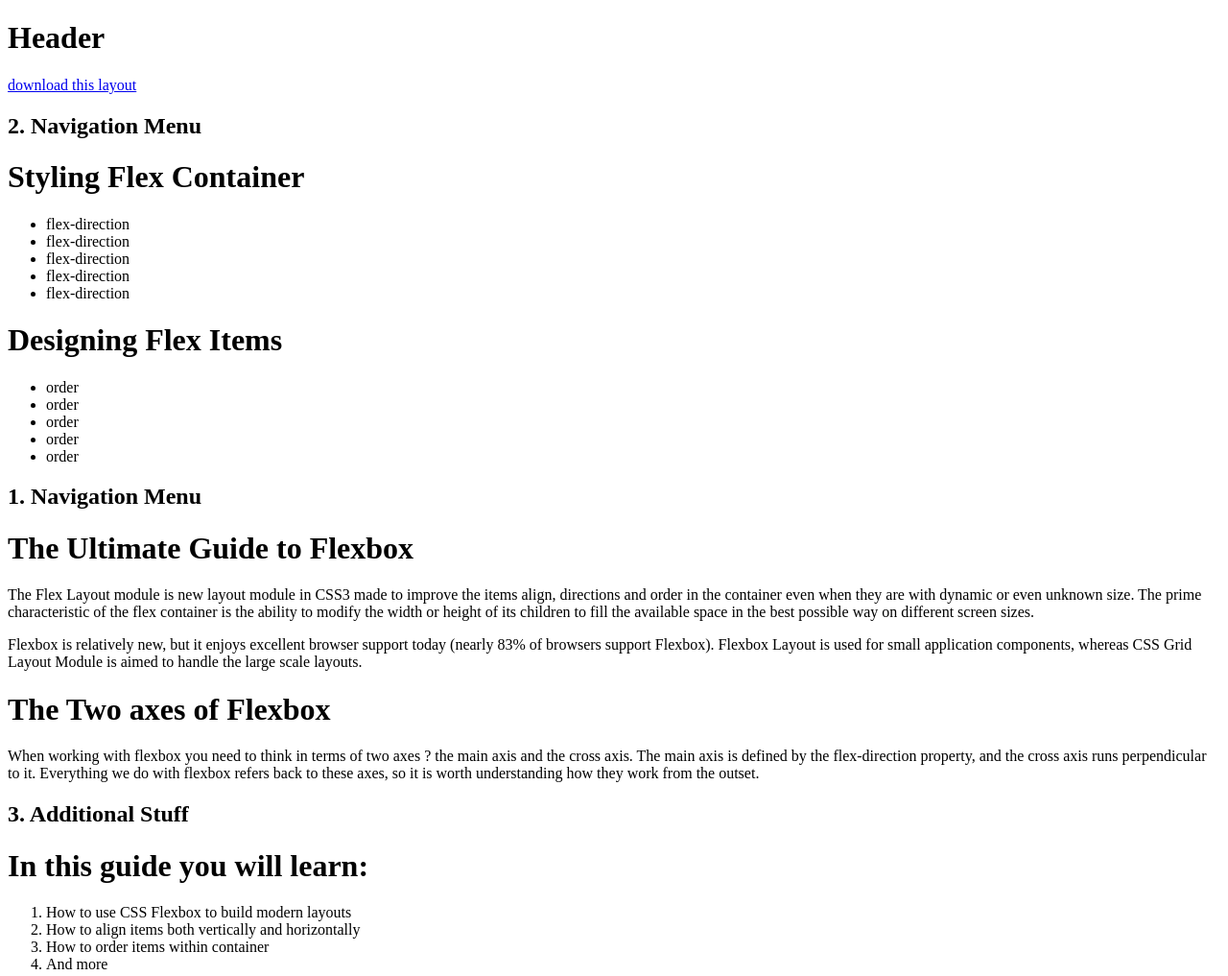
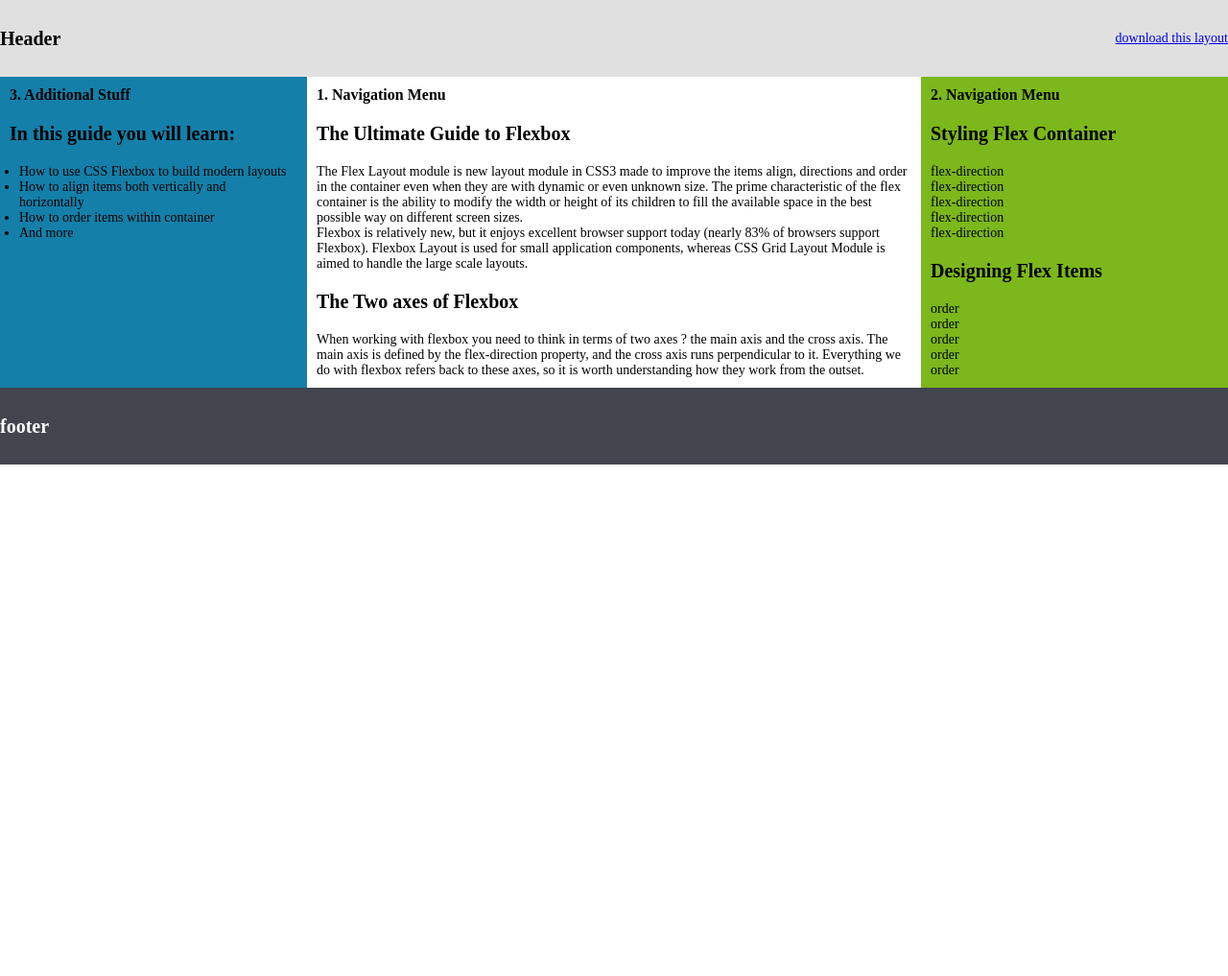
Before and after one commit to AndreiaPena/2020_CSS_layout_flexbox, a plain HTML site: page index.html in a window 1280 px wide. Shown: the top 1017 px of the page at 96% size. After the commit the page ends 800 px from the top, so only its background shows below. Drawn offline with Linux system fonts and the light colour scheme.

Commit message:
template 1

```diff
--- a/index.html
+++ b/index.html
@@ -4,6 +4,7 @@
     <meta charset="UTF-8">
     <meta name="viewport" content="width=device-width, initial-scale=1.0">
     <title>Document</title>
+    <link rel="stylesheet" href="script.css">
 </head>
 <body>
     <header>
@@ -11,6 +12,14 @@
         <a href="#">download this layout</a>
     </header>
     <div id="wrapper">
+        <div class="content">
+            <h2>1. Navigation Menu</h2>
+            <h1>The Ultimate Guide to Flexbox </h1>
+            <p>The Flex Layout module is new layout module in CSS3 made to improve the items align, directions and order in the container even when they are with dynamic or even unknown size. The prime characteristic of the flex container is the ability to modify the width or height of its children to fill the available space in the best possible way on different screen sizes. </p>
+            <p>Flexbox is relatively new, but it enjoys excellent browser support today (nearly 83% of browsers support Flexbox). Flexbox Layout is used for small application components, whereas CSS Grid Layout Module is aimed to handle the large scale layouts. </p>
+            <h1>The Two axes of Flexbox</h1>
+            <p>When working with flexbox you need to think in terms of two axes ? the main axis and the cross axis. The main axis is defined by the flex-direction property, and the cross axis runs perpendicular to it. Everything we do with flexbox refers back to these axes, so it is worth understanding how they work from the outset. </p>
+        </div>
 <div class="navigation">
     <h2>2. Navigation Menu</h2>
     <h1>Styling Flex Container</h1>
@@ -30,23 +39,15 @@
         <li>order</li>
     </ul>
 </div>
-<div class="content">
-    <h2>1. Navigation Menu</h2>
-    <h1>The Ultimate Guide to Flexbox </h1>
-    <p>The Flex Layout module is new layout module in CSS3 made to improve the items align, directions and order in the container even when they are with dynamic or even unknown size. The prime characteristic of the flex container is the ability to modify the width or height of its children to fill the available space in the best possible way on different screen sizes. </p>
-    <p>Flexbox is relatively new, but it enjoys excellent browser support today (nearly 83% of browsers support Flexbox). Flexbox Layout is used for small application components, whereas CSS Grid Layout Module is aimed to handle the large scale layouts. </p>
-    <h1>The Two axes of Flexbox</h1>
-    <p>When working with flexbox you need to think in terms of two axes ? the main axis and the cross axis. The main axis is defined by the flex-direction property, and the cross axis runs perpendicular to it. Everything we do with flexbox refers back to these axes, so it is worth understanding how they work from the outset. </p>
-</div>
-<div class="navigation">
+<div class="stuff">
     <h2>3. Additional Stuff</h2>
     <h1>In this guide you will learn: </h1>
-    <ol>
+    <ul>
         <li>How to use CSS Flexbox to build modern layouts</li>
         <li>How to align items both vertically and horizontally</li>
         <li>How to order items within container</li>
         <li>And more</li>
-    </ol>
+    </ul>
 </div>
     </div>
     <footer>
--- a/script.css
+++ b/script.css
@@ -3,3 +3,60 @@
     padding: 0;
     box-sizing: border-box;
 }
+
+body {
+    font-size: 14px;
+}
+h1 {
+    font-size: 20px;
+    padding: 20px 0;
+}
+h2 {
+    font-size: 16px;
+}
+header{
+    background-color: #E0E0E0;
+    display: flex;
+    align-items: center;
+    justify-content: space-between;
+    height: 10vh;
+}
+
+.content {
+    background-color: #fff;
+    width: 50%;
+    height: auto;
+    padding: 10px  10px;
+    order: 1;
+}
+
+.navigation {
+    background-color: #7CB71C;
+    width: 25%;
+    padding: 10px 10px;
+    order: 2;
+}
+.navigation ul {
+    list-style-type : none;
+}
+
+.stuff  {
+    background-color: #147FA9;
+    width: 25%;
+    padding: 10px 10px;
+}
+.stuff ul {
+    padding: 0 10px;
+}
+
+#wrapper {
+    display: flex;
+}
+
+footer {
+    height: 10vh;
+    background-color: #42444E;
+    color: #fff;
+    display: flex;
+    align-items: center;
+}
```
